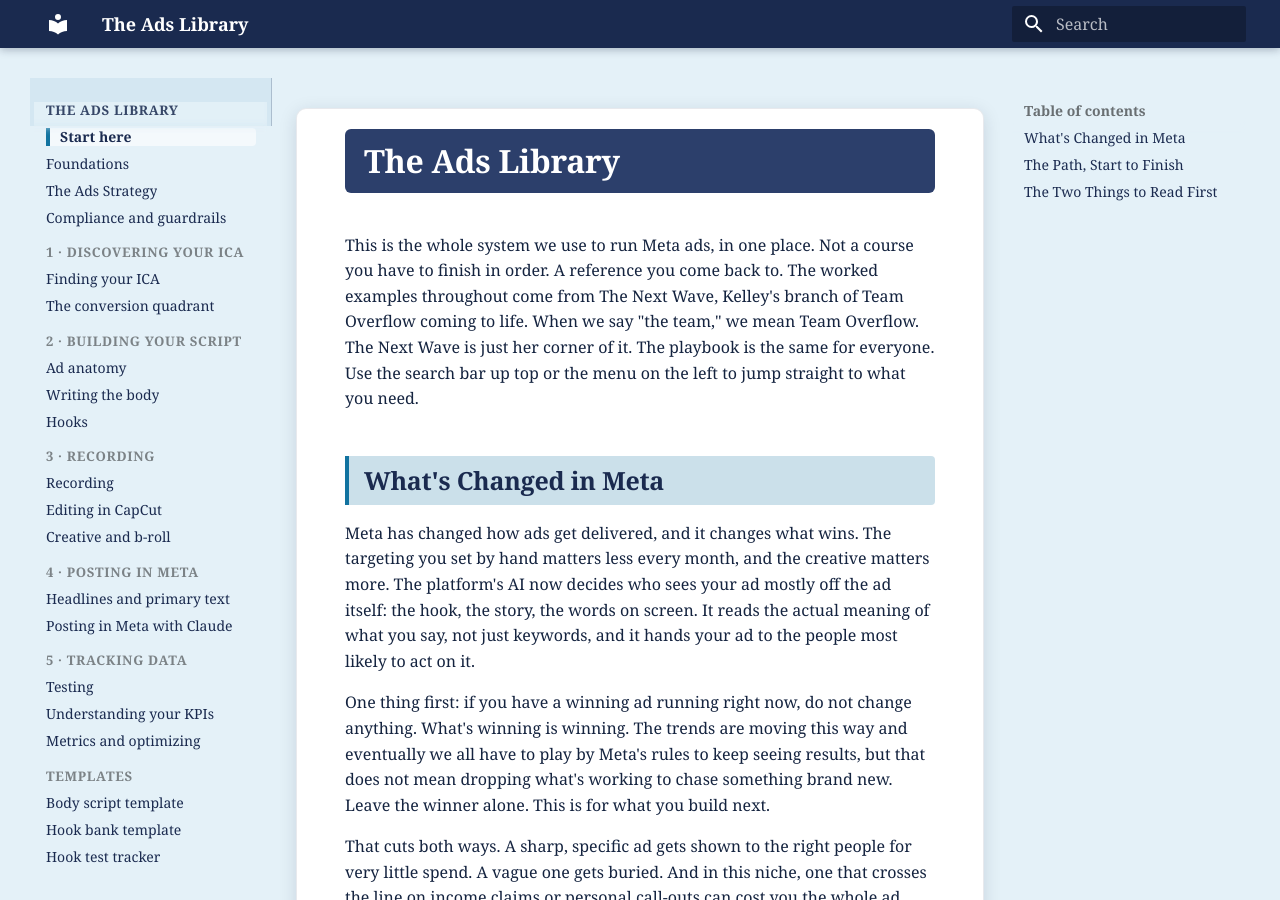
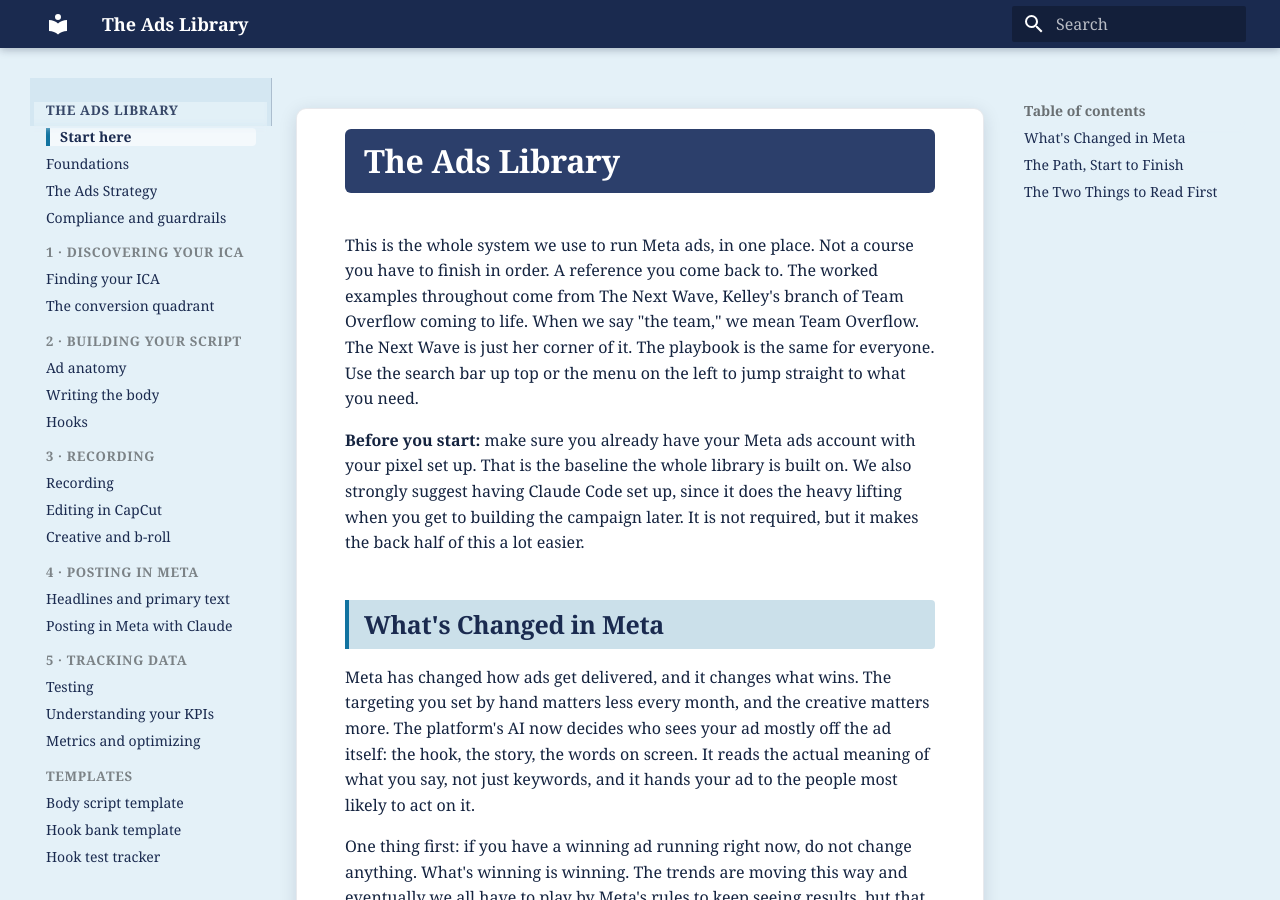
Before and after one commit to coogankelley/ads-library, an MkDocs documentation site: the page built from docs/index.md, in a window 1280 px wide and 900 px high. Built offline with MkDocs 1.6.1 and Material for MkDocs 9.7.7, drawn with Linux system fonts in a browser that asks for light colours.

Commit message:
Start here: add Before you start prerequisites (Meta account + pixel, Claude Code suggested)
Co-Authored-By: Claude Opus 4.8 <noreply@anthropic.com>

```diff
--- a/docs/index.md
+++ b/docs/index.md
@@ -1,6 +1,8 @@
 # The Ads Library
 
 This is the whole system we use to run Meta ads, in one place. Not a course you have to finish in order. A reference you come back to. The worked examples throughout come from The Next Wave, Kelley's branch of Team Overflow coming to life. When we say "the team," we mean Team Overflow. The Next Wave is just her corner of it. The playbook is the same for everyone. Use the search bar up top or the menu on the left to jump straight to what you need.
+
+**Before you start:** make sure you already have your Meta ads account with your pixel set up. That is the baseline the whole library is built on. We also strongly suggest having Claude Code set up, since it does the heavy lifting when you get to building the campaign later. It is not required, but it makes the back half of this a lot easier.
 
 ## What's Changed in Meta
 
```
